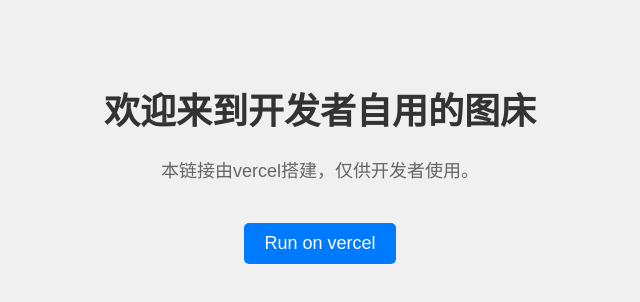
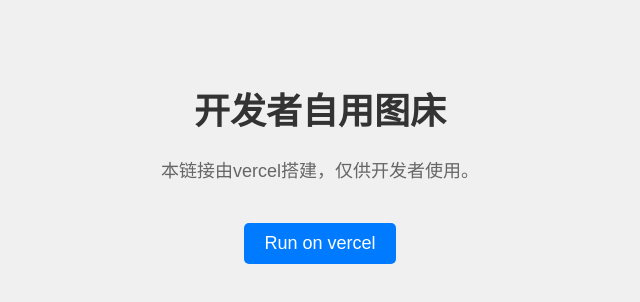
Before and after one commit to lbnliboning/PicGo, a plain HTML site: page index.html in a window 1280 px wide. Shown: the whole page, without its empty margins (320-960 px from the left). Drawn offline with Linux system fonts and the light colour scheme.

Commit message:
Update index.html

```diff
--- a/index.html
+++ b/index.html
@@ -3,7 +3,7 @@
 <head>
     <meta charset="UTF-8">
     <meta name="viewport" content="width=device-width, initial-scale=1.0">
-    <title>开发者自用的图床</title>
+    <title>文件存储平台</title>
     <style>
         body {
             font-family: Arial, sans-serif;
@@ -40,7 +40,7 @@
     </style>
 </head>
 <body>
-    <h1>欢迎来到开发者自用的图床</h1>
+    <h1>开发者自用图床</h1>
     <p>本链接由vercel搭建，仅供开发者使用。</p>
     <a href="https://vercel.com/" target="_blank">Run on vercel</a>
 </body>
```
